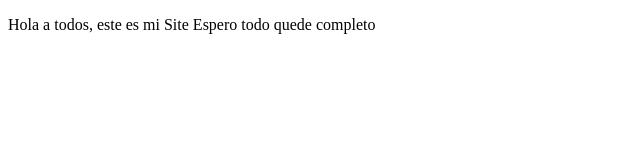
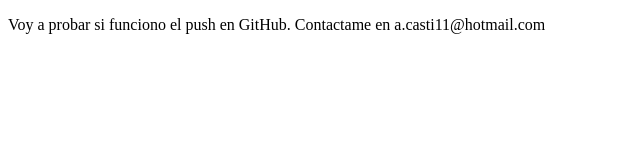
Before and after one commit to ccastil39634/cursoPrework, a plain HTML site: page index.html in a window 1280 px wide. Shown: the whole page, without its empty margins (0-640 px from the left). Drawn offline with Linux system fonts and the light colour scheme.

Commit message:
Mi primer cambio agregando el correo

```diff
--- a/index.html
+++ b/index.html
@@ -7,8 +7,8 @@
     <title>Hola mundo</title>
 </head>
 <body>
-    <p>Hola a todos, este es mi Site
-        Espero todo quede completo
+    <p>Voy a probar si funciono el push en GitHub. Contactame en
+        a.casti11@hotmail.com
     </p>
 </body>
 </html>
```
